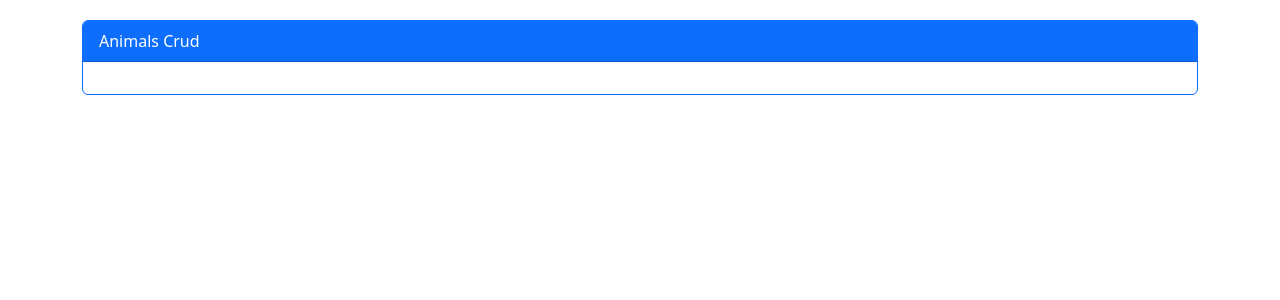
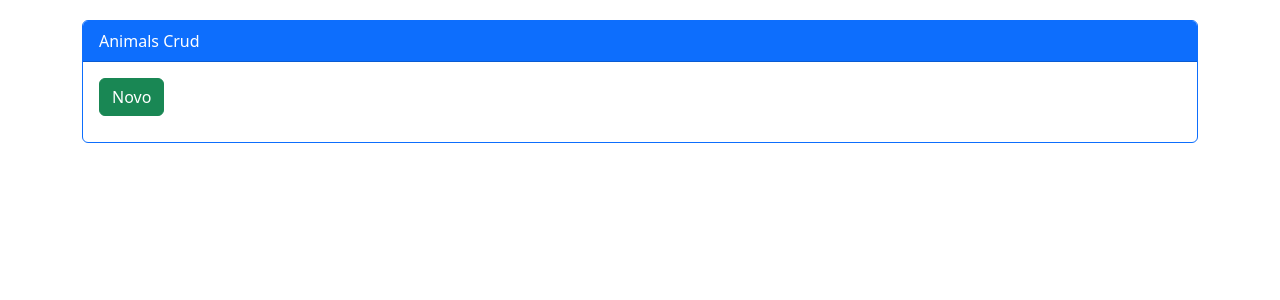
Before and after one commit to Adyson-Lima/animals_frontend, a React (Create React App) app: page / in a window 1280 px wide. Shown: the top 300 px of the page. Built offline with nearby package versions, Linux system fonts and the light colour scheme.

Commit message:
5° commit - tdd tela Animals: Existe link Novo em Animals? GREEN

```diff
--- a/src/pages/Animals/index.js
+++ b/src/pages/Animals/index.js
@@ -12,6 +12,9 @@ export default function Animals(){
       </div>
       <div className="card-body">
 
+        <Link data-testid="mylink" className="btn btn-success"
+        style={{marginBottom: '10px'}} to="/newupdate/0">Novo</Link>
+
       </div>
     </div>
 
```
